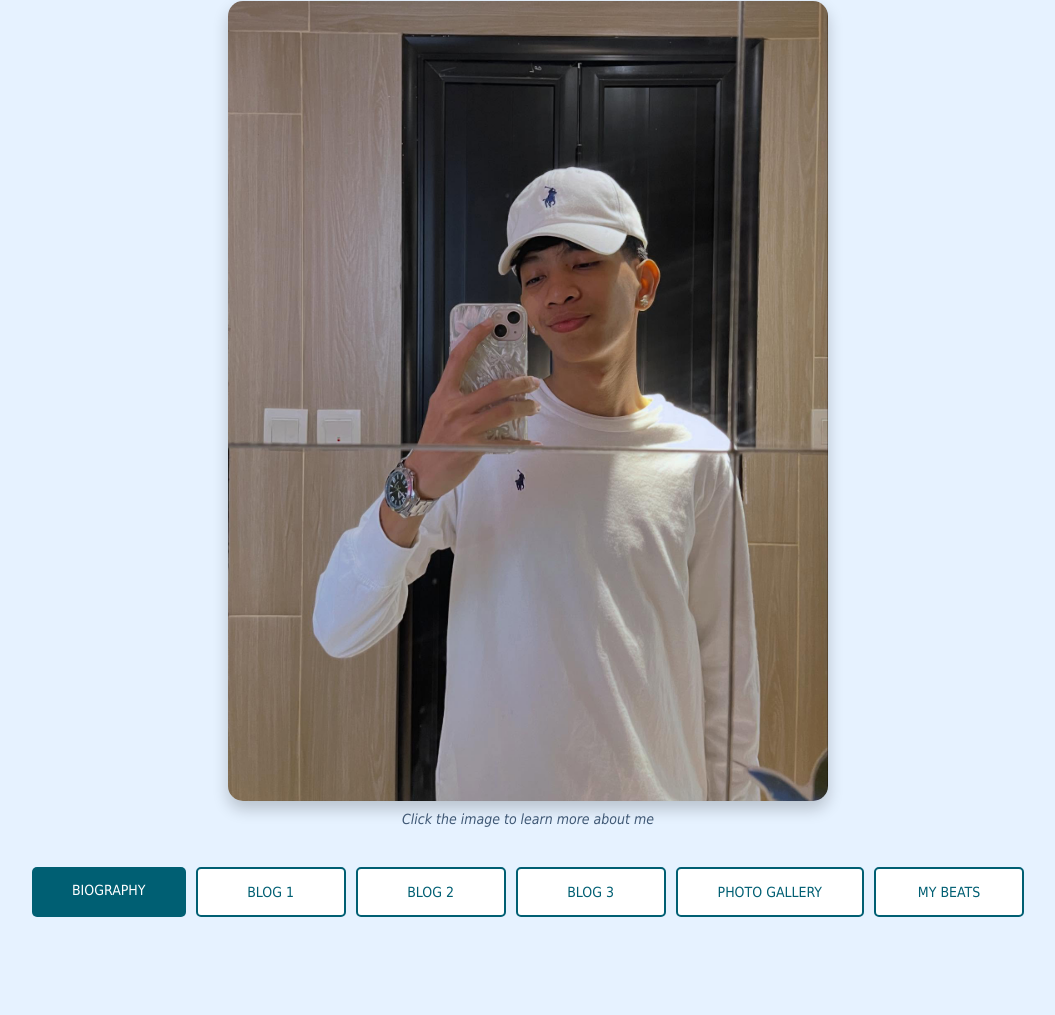
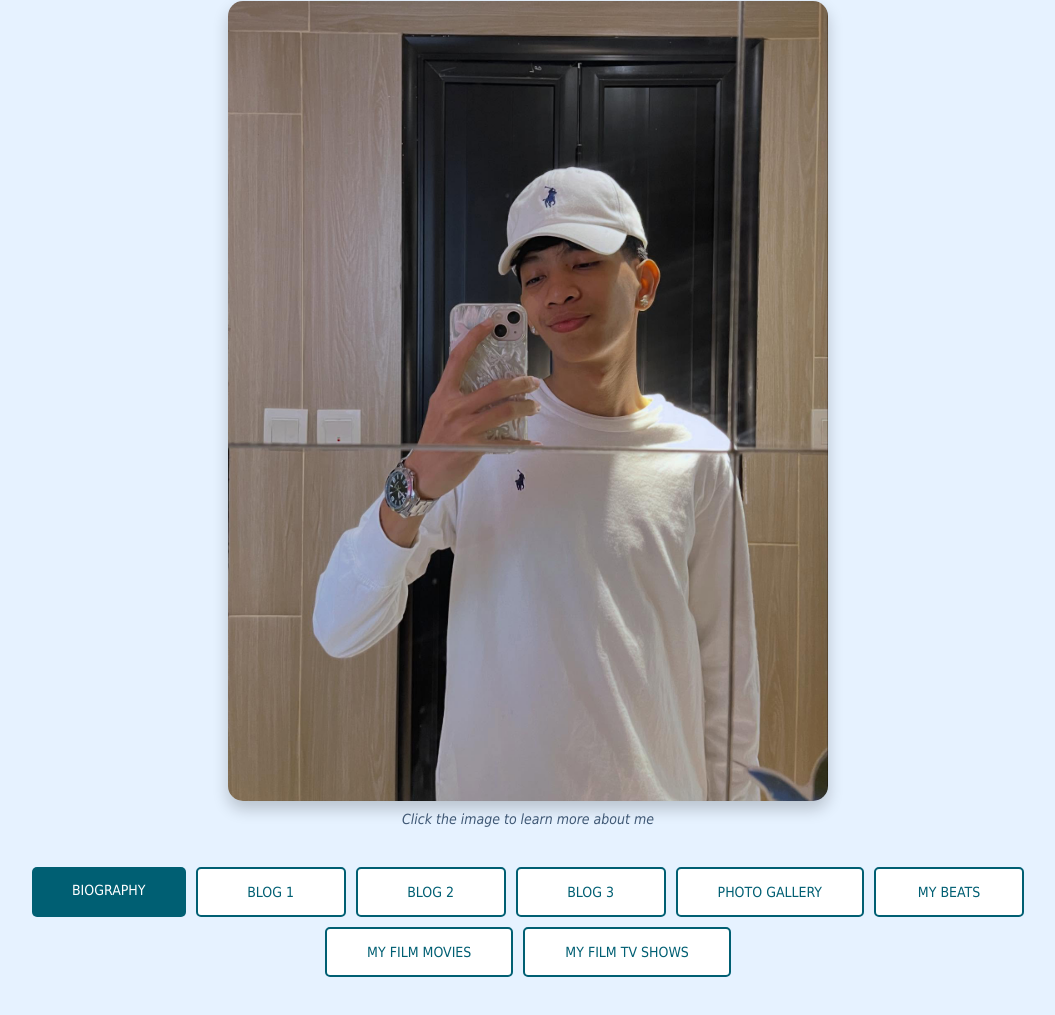
Before and after one commit to hamoykurttobey-code/your-hamoykurttobey-code.github.io, a plain HTML site: page index.html in a window 1280 px wide. Shown: the part 365-1380 px from the top of the page, without its empty margins (112-1167 px from the left). Drawn offline with Linux system fonts and the light colour scheme.

Commit message:
Update index.html

```diff
--- a/index.html
+++ b/index.html
@@ -183,6 +183,8 @@
       <a href="./blog3.html" class="btn btn-white">BLOG 3</a>
       <a href="./photoGallery.html" class="btn btn-white">PHOTO GALLERY</a>
       <a href="./mybeats.html" class="btn btn-white">MY BEATS</a>
+      <a href="./filmMovies.html" class="btn btn-white">MY FILM MOVIES</a>
+      <a href="./filmTVShows.html" class="btn btn-white">MY FILM TV SHOWS</a>
     </div>
   </div>
 </body>
```
